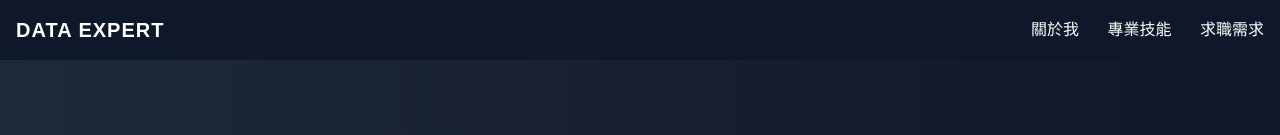
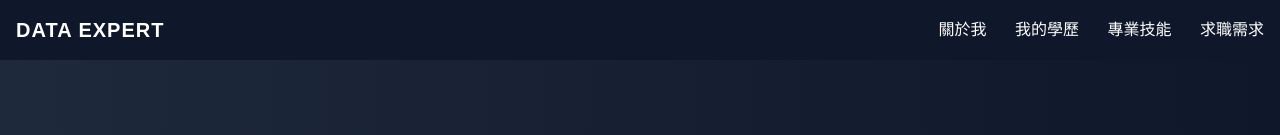
Before and after one commit to mymis168/mymis168.github.io, a plain HTML site: page index.html in a window 1280 px wide. Shown: the top 135 px of the page. Drawn offline with nearby package versions, Linux system fonts and the light colour scheme.

Commit message:
連結更新education

```diff
--- a/index.html
+++ b/index.html
@@ -18,6 +18,7 @@
             <h1 class="text-xl font-bold tracking-wider">DATA EXPERT</h1>
             <div class="space-x-6">
                 <a href="#about" class="hover:text-blue-400">關於我</a>
+                <a href="#education" class="hover:text-blue-400">我的學歷</a>
                 <a href="#skills" class="hover:text-blue-400">專業技能</a>
                 <a href="#career" class="hover:text-blue-400">求職需求</a>
             </div>
```
